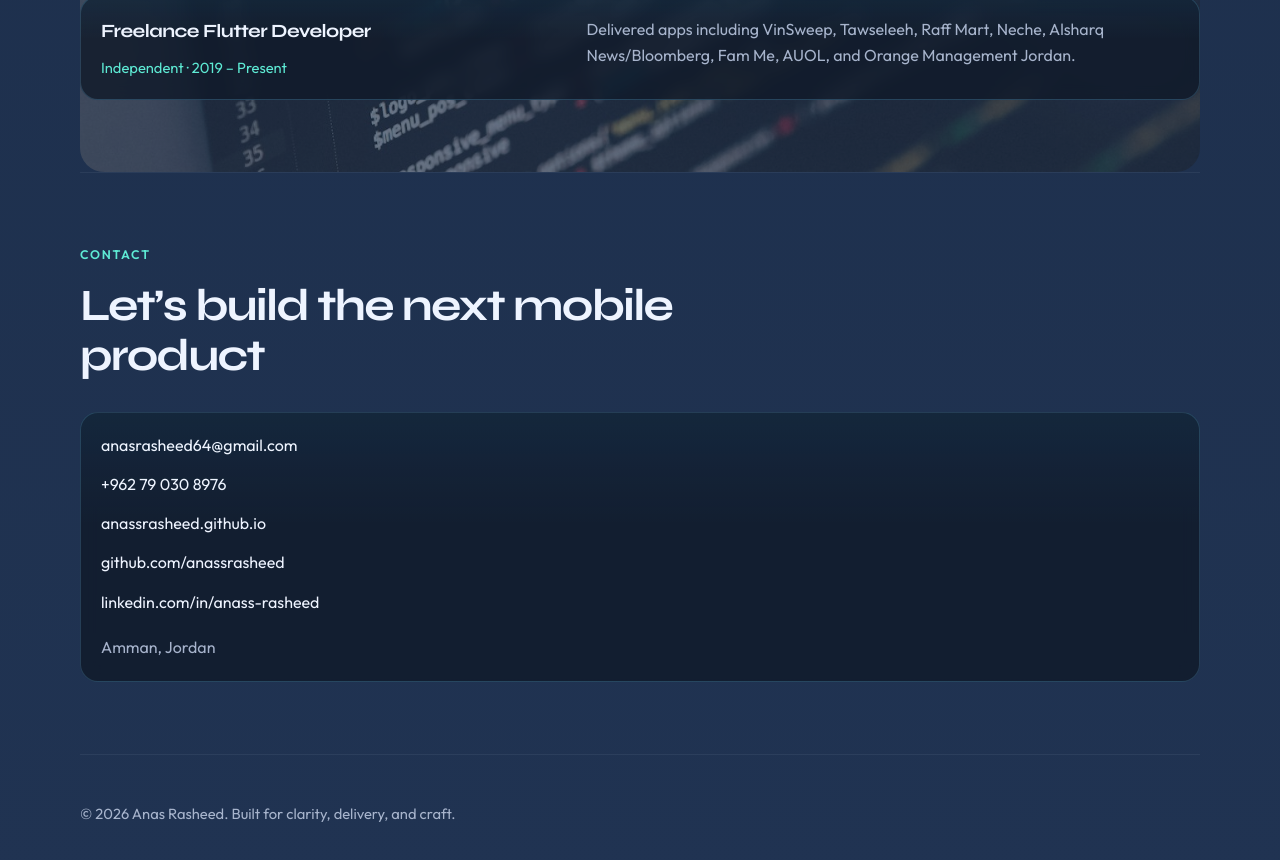
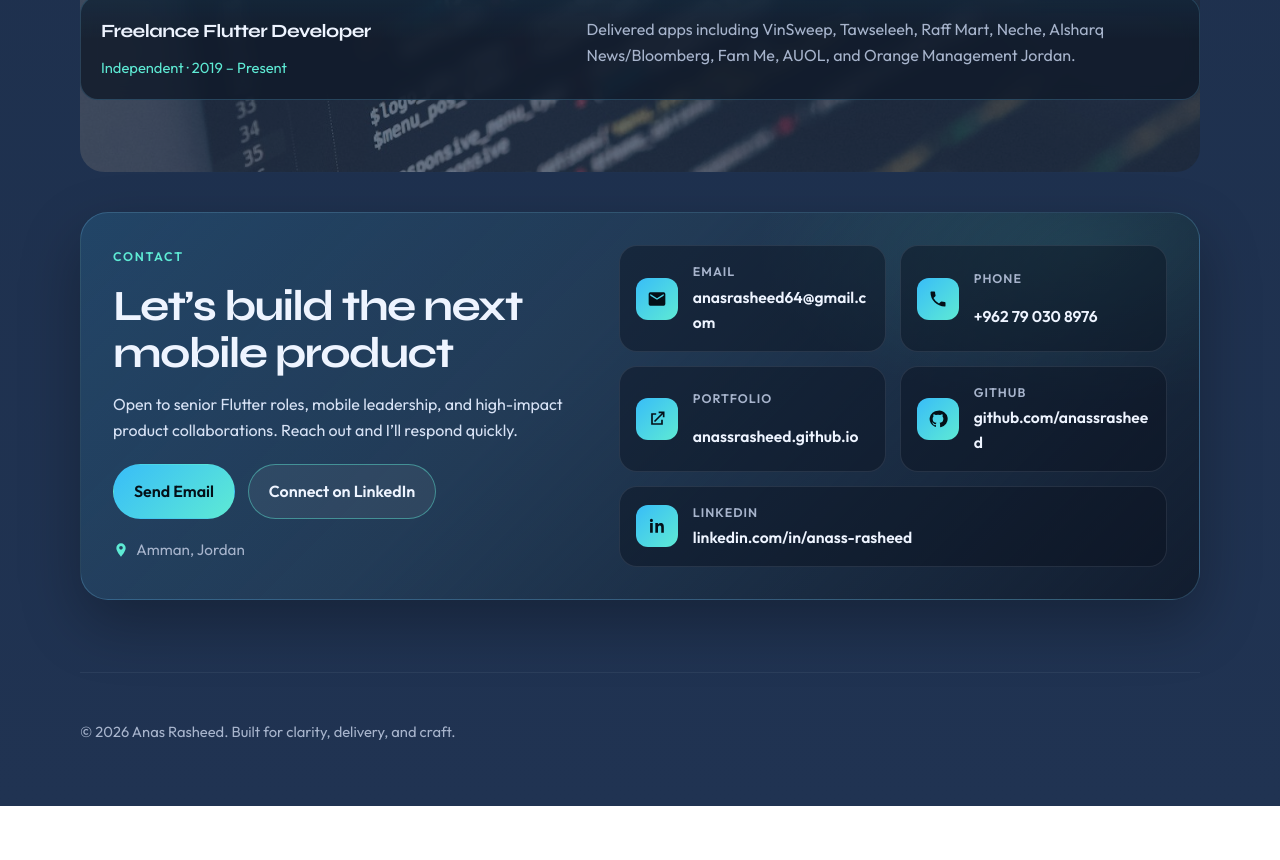
Before and after one commit to anassrasheed/anassrasheed.github.io, a plain HTML site: page index.html in a window 1280 px wide. Shown: the part 3838-4698 px from the top of the page. After the commit the page ends 4644 px from the top, so only its background shows below. Drawn offline with Linux system fonts and the light colour scheme.

Commit message:
Redesign contact section with professional card layout
Add labeled contact cards, CTA actions, and a clearer two-column contact presentation.

```diff
--- a/index.html
+++ b/index.html
@@ -198,17 +198,65 @@
     </section>
 
     <section id="contact" class="section contact">
-      <div class="section-head reveal">
-        <p class="eyebrow">Contact</p>
-        <h2>Let’s build the next mobile product</h2>
-      </div>
-      <div class="contact-panel reveal">
-        <a href="mailto:anasrasheed64@gmail.com">anasrasheed64@gmail.com</a>
-        <a href="tel:+962790308976">+962 79 030 8976</a>
-        <a href="https://anassrasheed.github.io/" target="_blank" rel="noopener">anassrasheed.github.io</a>
-        <a href="https://github.com/anassrasheed/" target="_blank" rel="noopener">github.com/anassrasheed</a>
-        <a href="https://www.linkedin.com/in/anass-rasheed/" target="_blank" rel="noopener">linkedin.com/in/anass-rasheed</a>
-        <p class="location">Amman, Jordan</p>
+      <div class="contact-shell reveal">
+        <div class="contact-intro">
+          <p class="eyebrow">Contact</p>
+          <h2>Let’s build the next mobile product</h2>
+          <p class="contact-lead">
+            Open to senior Flutter roles, mobile leadership, and high-impact product collaborations.
+            Reach out and I’ll respond quickly.
+          </p>
+          <div class="contact-cta-row">
+            <a class="btn" href="mailto:anasrasheed64@gmail.com">Send Email</a>
+            <a class="btn btn-ghost" href="https://www.linkedin.com/in/anass-rasheed/" target="_blank" rel="noopener">Connect on LinkedIn</a>
+          </div>
+          <p class="contact-location">
+            <svg viewBox="0 0 24 24" aria-hidden="true"><path fill="currentColor" d="M12 2a7 7 0 0 0-7 7c0 5.25 7 13 7 13s7-7.75 7-13a7 7 0 0 0-7-7zm0 9.5A2.5 2.5 0 1 1 12 6a2.5 2.5 0 0 1 0 5.5z"/></svg>
+            Amman, Jordan
+          </p>
+        </div>
+
+        <div class="contact-cards">
+          <a class="contact-card" href="mailto:anasrasheed64@gmail.com">
+            <span class="contact-icon" aria-hidden="true">
+              <svg viewBox="0 0 24 24"><path fill="currentColor" d="M20 4H4a2 2 0 0 0-2 2v12a2 2 0 0 0 2 2h16a2 2 0 0 0 2-2V6a2 2 0 0 0-2-2zm0 4-8 5L4 8V6l8 5 8-5v2z"/></svg>
+            </span>
+            <span class="contact-label">Email</span>
+            <span class="contact-value">anasrasheed64@gmail.com</span>
+          </a>
+
+          <a class="contact-card" href="tel:+962790308976">
+            <span class="contact-icon" aria-hidden="true">
+              <svg viewBox="0 0 24 24"><path fill="currentColor" d="M6.6 10.8a15.1 15.1 0 0 0 6.6 6.6l2.2-2.2a1 1 0 0 1 1-.24 11.4 11.4 0 0 0 3.6.57 1 1 0 0 1 1 1V20a1 1 0 0 1-1 1A17 17 0 0 1 3 4a1 1 0 0 1 1-1h3.5a1 1 0 0 1 1 1 11.4 11.4 0 0 0 .57 3.6 1 1 0 0 1-.25 1L6.6 10.8z"/></svg>
+            </span>
+            <span class="contact-label">Phone</span>
+            <span class="contact-value">+962 79 030 8976</span>
+          </a>
+
+          <a class="contact-card" href="https://anassrasheed.github.io/" target="_blank" rel="noopener">
+            <span class="contact-icon" aria-hidden="true">
+              <svg viewBox="0 0 24 24"><path fill="currentColor" d="M14 3h7v7h-2V6.4l-9.3 9.3-1.4-1.4L17.6 5H14V3zM5 5h6v2H7v10h10v-4h2v6H5V5z"/></svg>
+            </span>
+            <span class="contact-label">Portfolio</span>
+            <span class="contact-value">anassrasheed.github.io</span>
+          </a>
+
+          <a class="contact-card" href="https://github.com/anassrasheed/" target="_blank" rel="noopener">
+            <span class="contact-icon" aria-hidden="true">
+              <svg viewBox="0 0 24 24"><path fill="currentColor" d="M12 2a10 10 0 0 0-3.2 19.5c.5.1.7-.2.7-.5v-1.7c-2.8.6-3.4-1.2-3.4-1.2-.4-1.1-1-1.4-1-1.4-.9-.6.1-.6.1-.6 1 .1 1.5 1 1.5 1 .9 1.5 2.3 1.1 2.9.8.1-.7.4-1.1.6-1.3-2.2-.3-4.6-1.1-4.6-5a3.9 3.9 0 0 1 1-2.7 3.6 3.6 0 0 1 .1-2.7s.8-.3 2.8 1a9.6 9.6 0 0 1 5 0c2-1.3 2.8-1 2.8-1a3.6 3.6 0 0 1 .1 2.7 3.9 3.9 0 0 1 1 2.7c0 3.9-2.4 4.7-4.6 5 .4.3.7.9.7 1.9v2.8c0 .3.2.6.7.5A10 10 0 0 0 12 2z"/></svg>
+            </span>
+            <span class="contact-label">GitHub</span>
+            <span class="contact-value">github.com/anassrasheed</span>
+          </a>
+
+          <a class="contact-card contact-card-wide" href="https://www.linkedin.com/in/anass-rasheed/" target="_blank" rel="noopener">
+            <span class="contact-icon" aria-hidden="true">
+              <svg viewBox="0 0 24 24"><path fill="currentColor" d="M6.9 8.5H3.7V20h3.2V8.5zM5.3 7.1A1.85 1.85 0 1 0 5.3 3.4a1.85 1.85 0 0 0 0 3.7zM20.3 20h-3.2v-5.6c0-1.3 0-3-1.8-3s-2.1 1.4-2.1 2.9V20H10V8.5h3.1v1.6h.1c.4-.8 1.5-1.8 3.1-1.8 3.3 0 3.9 2.2 3.9 5V20z"/></svg>
+            </span>
+            <span class="contact-label">LinkedIn</span>
+            <span class="contact-value">linkedin.com/in/anass-rasheed</span>
+          </a>
+        </div>
       </div>
     </section>
   </main>
--- a/styles.css
+++ b/styles.css
@@ -296,8 +296,7 @@ main {
 
 .skill-block,
 .project,
-.role,
-.contact-panel {
+.role {
   border: 1px solid var(--line);
   border-radius: var(--radius);
   background:
@@ -370,16 +369,113 @@ main {
   font-size: 0.92rem;
 }
 
-.contact-panel {
+.contact {
+  border-top: none;
+  padding-top: 2.5rem;
+}
+
+.contact-shell {
+  display: grid;
+  gap: 1.5rem;
+  padding: 1.6rem;
+  border-radius: 28px;
+  border: 1px solid rgba(125, 211, 252, 0.22);
+  background:
+    linear-gradient(135deg, rgba(56, 189, 248, 0.14), rgba(94, 234, 212, 0.05) 42%, rgba(16, 26, 42, 0.88)),
+    radial-gradient(600px 280px at 90% 10%, rgba(94, 234, 212, 0.18), transparent 55%);
+  box-shadow: 0 24px 60px rgba(0, 0, 0, 0.28);
+}
+
+.contact-intro h2 {
+  font-family: var(--font-display);
+  font-size: clamp(1.8rem, 4vw, 2.7rem);
+  letter-spacing: -0.04em;
+  line-height: 1.1;
+  margin: 0 0 0.9rem;
+}
+
+.contact-lead {
+  margin: 0 0 1.3rem;
+  color: #d7e2f5;
+  max-width: 34rem;
+}
+
+.contact-cta-row {
+  display: flex;
+  flex-wrap: wrap;
+  gap: 0.8rem;
+  margin-bottom: 1.2rem;
+}
+
+.contact-location {
+  display: inline-flex;
+  align-items: center;
+  gap: 0.45rem;
+  margin: 0;
+  color: var(--muted);
+  font-size: 0.95rem;
+}
+
+.contact-location svg {
+  width: 16px;
+  height: 16px;
+  color: var(--accent);
+}
+
+.contact-cards {
   display: grid;
   gap: 0.85rem;
 }
 
-.contact-panel a:hover { color: var(--accent); }
+.contact-card {
+  display: grid;
+  grid-template-columns: auto 1fr;
+  grid-template-rows: auto auto;
+  column-gap: 0.9rem;
+  row-gap: 0.15rem;
+  align-items: center;
+  padding: 1rem 1.05rem;
+  border-radius: 18px;
+  border: 1px solid rgba(148, 163, 184, 0.16);
+  background: rgba(9, 16, 30, 0.45);
+  transition: transform 0.2s ease, border-color 0.2s ease, background 0.2s ease;
+}
 
-.location {
-  margin: 0.4rem 0 0;
+.contact-card:hover {
+  transform: translateY(-2px);
+  border-color: rgba(94, 234, 212, 0.45);
+  background: rgba(12, 24, 42, 0.72);
+}
+
+.contact-icon {
+  grid-row: 1 / span 2;
+  width: 42px;
+  height: 42px;
+  border-radius: 12px;
+  display: grid;
+  place-items: center;
+  color: #041018;
+  background: linear-gradient(135deg, var(--accent-2), var(--accent));
+}
+
+.contact-icon svg {
+  width: 20px;
+  height: 20px;
+}
+
+.contact-label {
   color: var(--muted);
+  font-size: 0.78rem;
+  letter-spacing: 0.08em;
+  text-transform: uppercase;
+  font-weight: 600;
+}
+
+.contact-value {
+  color: var(--text);
+  font-weight: 600;
+  font-size: 0.98rem;
+  word-break: break-word;
 }
 
 .site-footer {
@@ -440,6 +536,21 @@ main {
     gap: 1.25rem;
     align-items: start;
   }
+
+  .contact-shell {
+    grid-template-columns: 1fr 1.15fr;
+    gap: 1.8rem;
+    padding: 2rem;
+    align-items: center;
+  }
+
+  .contact-cards {
+    grid-template-columns: 1fr 1fr;
+  }
+
+  .contact-card-wide {
+    grid-column: 1 / -1;
+  }
 }
 
 @media (min-width: 980px) {
```
